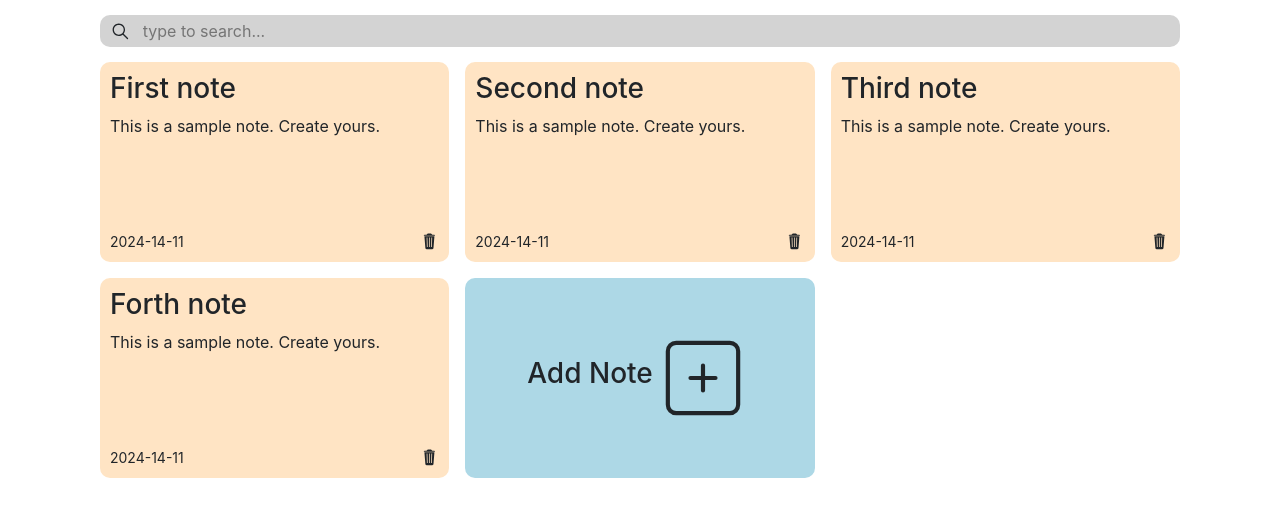
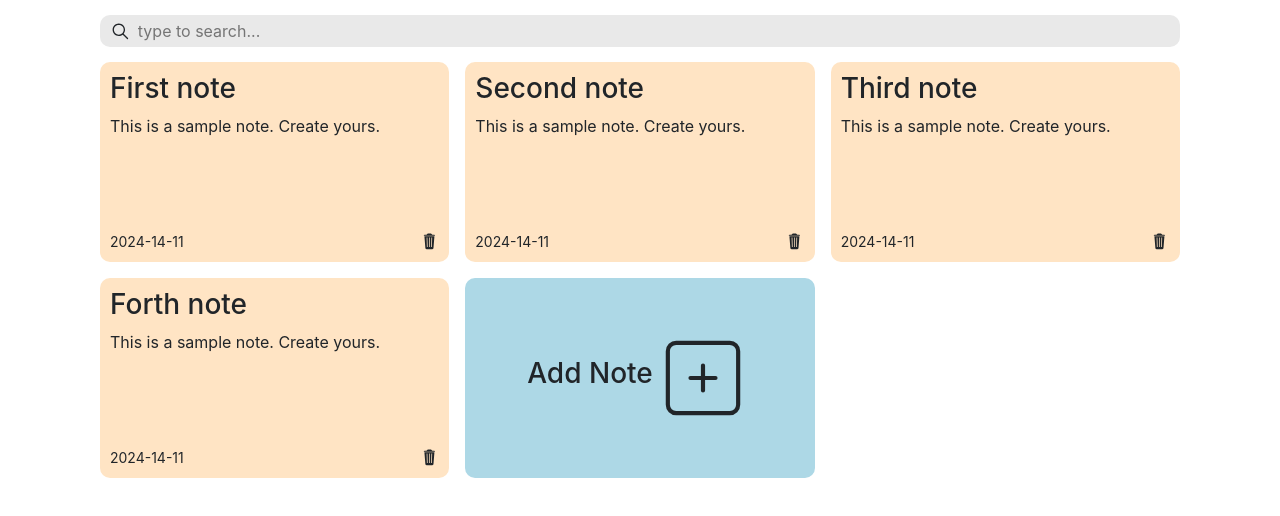
Before and after one commit to ivan-easy-web/Notes, a React (Vite) app: page / in a window 1280 px wide. Shown: the top 516 px of the page. Built offline with nearby package versions, Linux system fonts and the light colour scheme; the HTML template or start-up script is replaced by a standard one.

Commit message:
change style for searchbar

```diff
--- a/src/App.css
+++ b/src/App.css
@@ -56,7 +56,7 @@ body {
 }
 
 .search-field {
-    background-color: lightgray;
+    background-color: rgb(233,233,233);
     border: none;
     border-radius: 10px;
     margin-top: 15px;
@@ -68,7 +68,7 @@ body {
 
 .search-field input {
     width: calc(100% - 30px);
-    margin-left: 10px;
+    margin-left: 5px;
     background: none;
     border: none;
     height: 2em;
```
